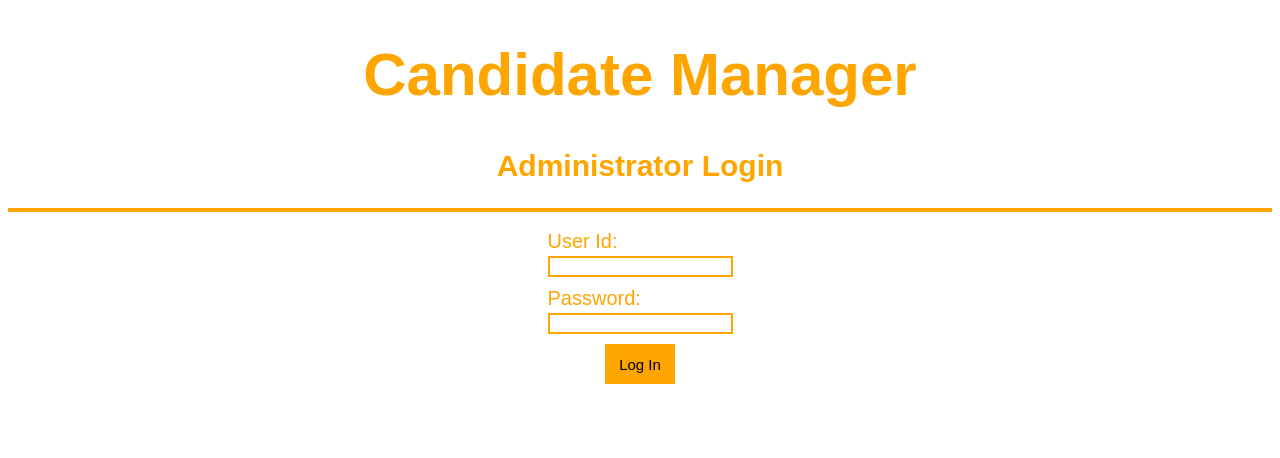
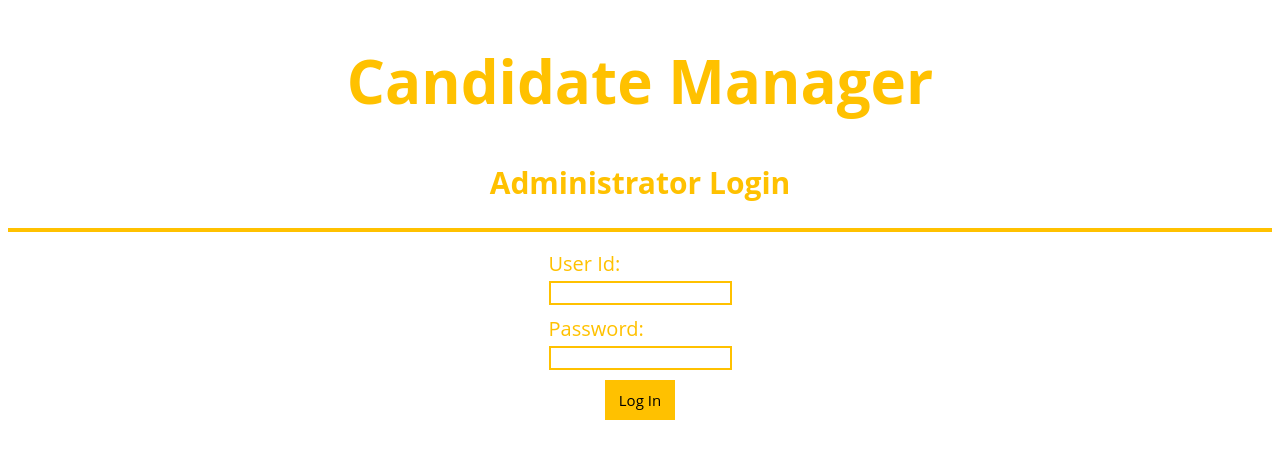
Before and after one commit to techswitch-learners/testswitch-frontend-admin, a Next.js app: page /login in a window 1280 px wide. Shown: the top 458 px of the page. Built offline with nearby package versions, Linux system fonts and the light colour scheme.

Commit message:
Added constants file for styling and changed all stylesheets

```diff
--- a/components/LoginForm/LoginForm.module.scss
+++ b/components/LoginForm/LoginForm.module.scss
@@ -1,12 +1,10 @@
-$font-size: 60px;
-$font-family: sans-serif;
-$font-color: orange;
+@import '../../pageStyles/constants';
 
 .h2{
   text-align: center;
-  font-size: $font-size/2;
-  color: $font-color;
-  font-family: $font-family;
+  font-size: $desktopHeaderFontSize/2;
+  color: $softwireYellow;
+  font-family: $softwireFont;
 }
 
 .form{
@@ -16,25 +14,25 @@ $font-color: orange;
 }
 
 .input{
-  color: $font-color;
-  background-color: white;
-  border: solid 2px $font-color;
-  font-family: $font-family;
+  color: $softwireYellow;
+  background-color: $softwireWhite;
+  border: solid 2px $softwireYellow;
+  font-family: $softwireFont;
 }
 
 .label{
-  color: $font-color;
-  font-size: $font-size/3;
-  font-family: $font-family;
+  color: $softwireYellow;
+  font-size: $desktopHeaderFontSize/3;
+  font-family: $softwireFont;
   margin-top: 10px;
 }
 
 .login{
-  background-color: $font-color;
+  background-color: $softwireYellow;
   border: none;
   height: 40px;
   width: 70px;
-  font-size: $font-size/4;
-  font-family: $font-family;
+  font-size: $desktopHeaderFontSize/4;
+  font-family: $softwireFont;
   margin-top: 10px;
 }
--- /dev/null
+++ b/pageStyles/constants.scss
@@ -0,0 +1,9 @@
+$softwireBlack: rgb(24, 24, 24);
+$softwireYellow: rgb(255, 193, 0);
+$softwireWhite: rgb(255, 255, 255);
+
+//Fonts
+$softwireFont: Open Sans, sans-serif;
+$desktopHeaderFontSize: 60px;
+$desktopSubHeaderFontSize: 36px;
+$buttonFontSize: 27px;
--- a/pageStyles/login.module.scss
+++ b/pageStyles/login.module.scss
@@ -1,21 +1,19 @@
-$font-size: 60px;
-$font-family: sans-serif;
-$font-color: orange;
+@import 'constants';
 
 .h1 {
-  font-size: $font-size;
-  font-family: $font-family;
-  color: $font-color;
+  font-size: $desktopHeaderFontSize;
+  font-family: $softwireFont;
+  color: $softwireYellow;
   text-align: center;
 }
 
 .h2{
-  font-size: $font-size/2;
-  font-family: $font-family;
-  color: $font-color;
+  font-size: $desktopHeaderFontSize/2;
+  font-family: $softwireFont;
+  color: $softwireYellow;
   text-align: center;
 }
 
 .hr{
-  border: 2px solid $font-color;
+  border: 2px solid $softwireYellow;
 }
```
Also changed, not shown: pageStyles/index.module.scss (+3 -4 lines).
